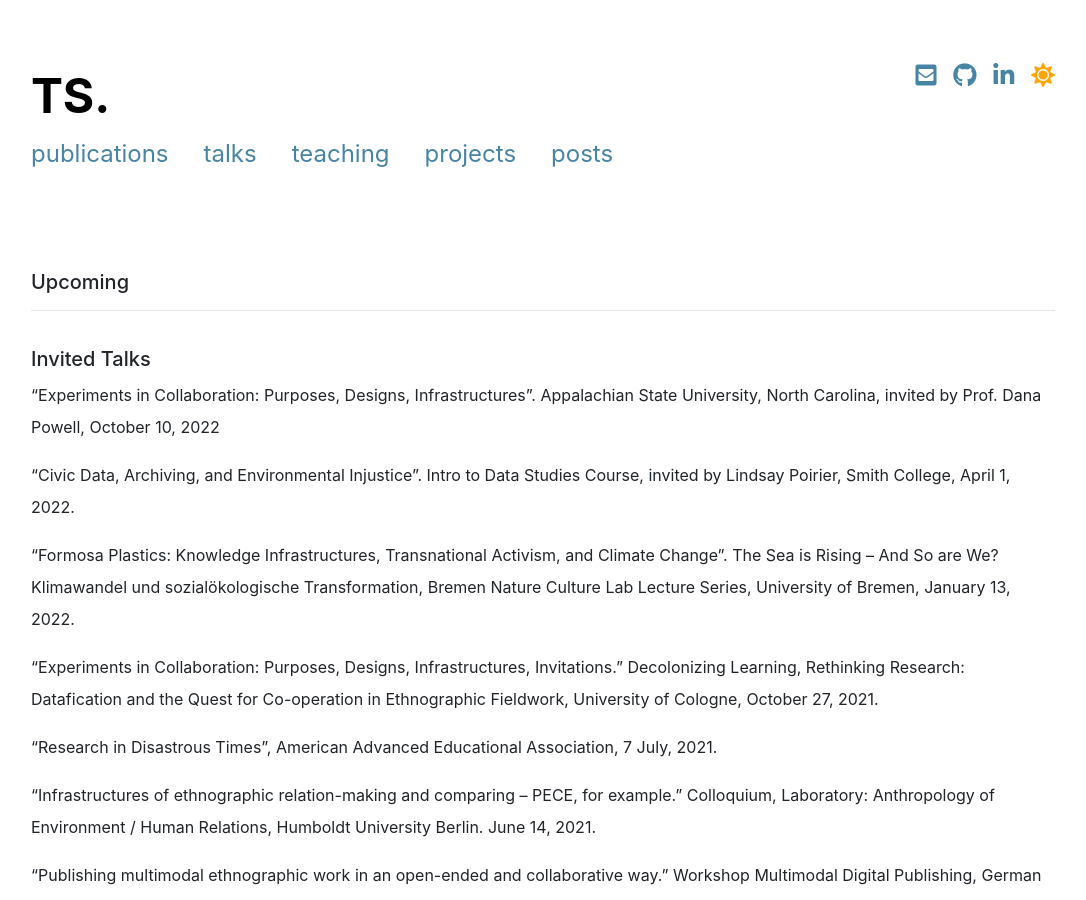
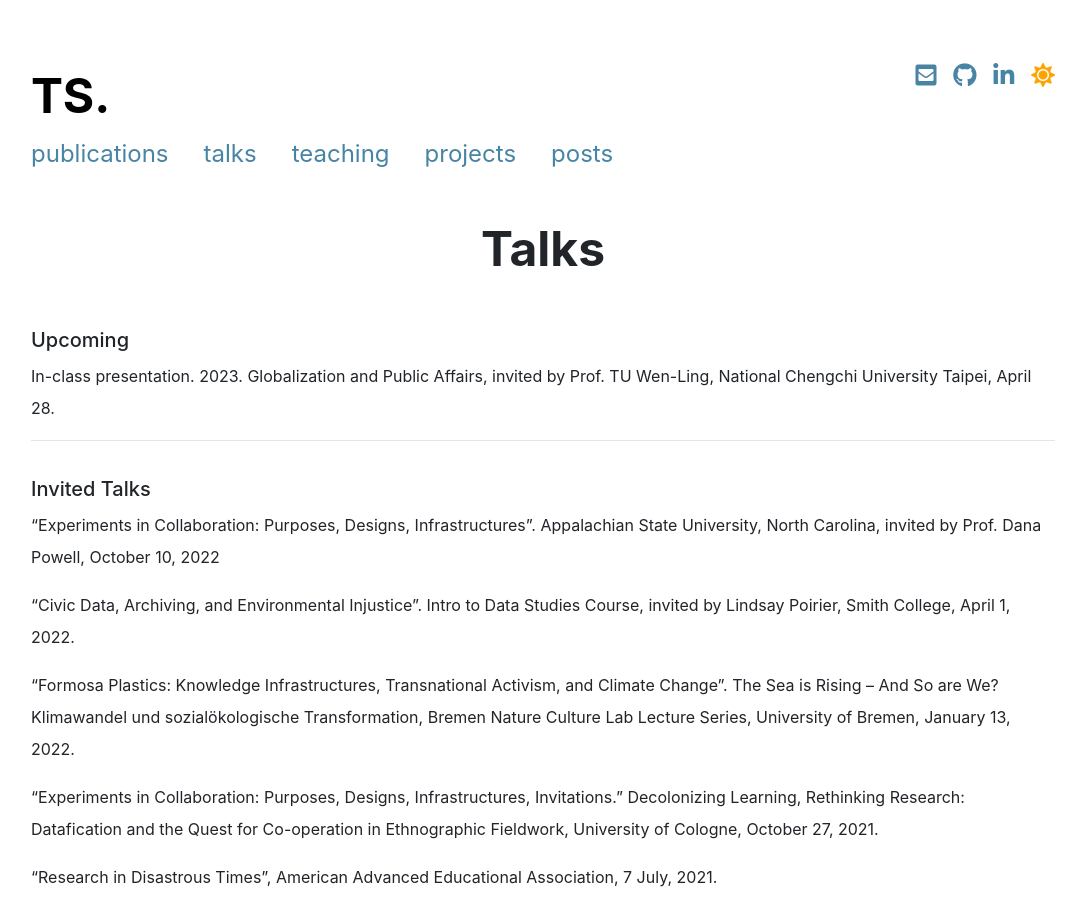
Before and after one commit to timschuetz/personal, a Jekyll site: the page built from talks.md, in a window 1280 px wide and 900 px high. Shown: the whole window, without its empty margins (97-1183 px from the left). Built offline with Jekyll 4.4.1, drawn with Linux system fonts in a browser that asks for light colours; nearby versions of some CDN libraries; a style sheet for code colours, icons or effects is not loaded.

Commit message:
Update talks.md

```diff
--- a/talks.md
+++ b/talks.md
@@ -1,7 +1,7 @@
 ---
 layout: page
 full_logo: false
-title:
+title: Talks
 subtitle:
 description:
 sitemap:
@@ -9,6 +9,8 @@ priority: 1.0
 ---
 
 ##### Upcoming
+
+In-class presentation. 2023. Globalization and Public Affairs, invited by Prof. TU Wen-Ling, National Chengchi University Taipei, April 28.
 
 ---
 
```
